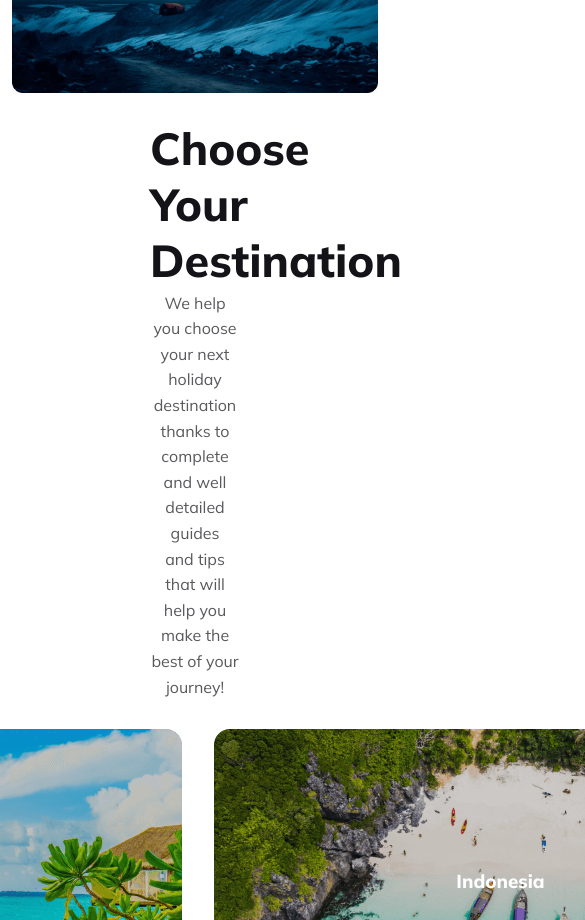
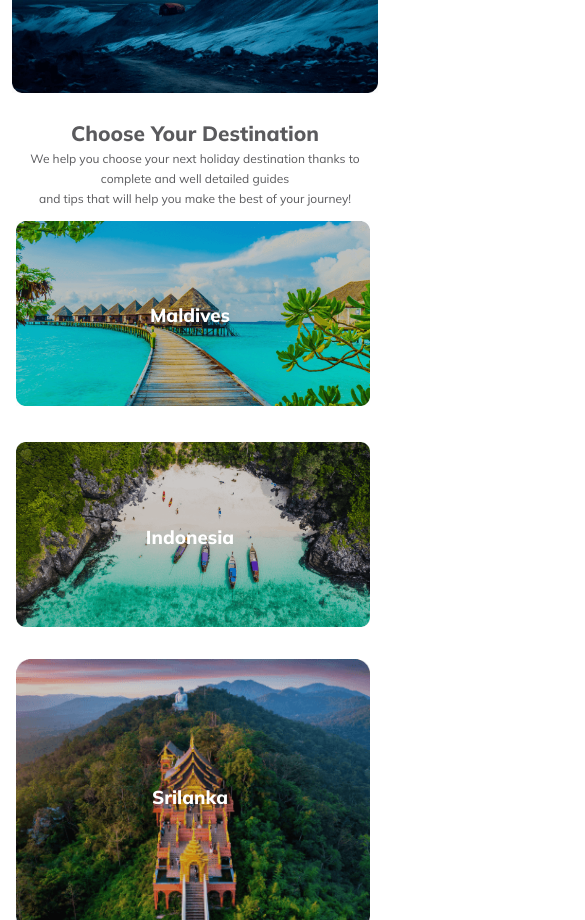
Before and after one commit to Hasan-Mahmud/b9-a2, a plain HTML site: page index.html in a window 390 px wide. Shown: the part 1820-2740 px from the top of the page, 585 px wide, since content can reach past the window. Drawn offline with Linux system fonts and the light colour scheme.

Commit message:
responsive code added for destination section for mobile

```diff
--- a/style.css
+++ b/style.css
@@ -163,9 +163,9 @@ i {
 
 /* Destination Section Style */
 
-.destination{
+/* .destination{
     margin: 0px 135px;
-}
+} */
 
 .destination-content{
     width: 100%;
@@ -281,4 +281,49 @@ i {
         gap: 50px;
     }
 
+    /* destination styles for mobile */
+
+    .destination-content{
+        margin: 0px -5px;
+    }
+
+    .destination-text-content h2{
+        color: var(--paragraph-color);
+        font-size: 1.3rem;
+        margin-top: 10px;
+    }
+
+    .destination-text-content p{
+        color: var(--paragraph-color);
+        font-size: 12px;
+        line-height: 20px;
+    }
+
+    .container1{
+        display: flex;
+        flex-direction: column;
+    }
+
+    .container1 img{
+        width: 100%;
+    }
+
+    .container2{
+        display: flex;
+        flex-direction: column;
+    }
+
+    .container2 img{
+        width: 100%;
+    }
+
+    .container3{
+        display: flex;
+        flex-direction: column;
+    }
+
+    .container3 img {
+        width: 100%;
+    }
+
 }
```
